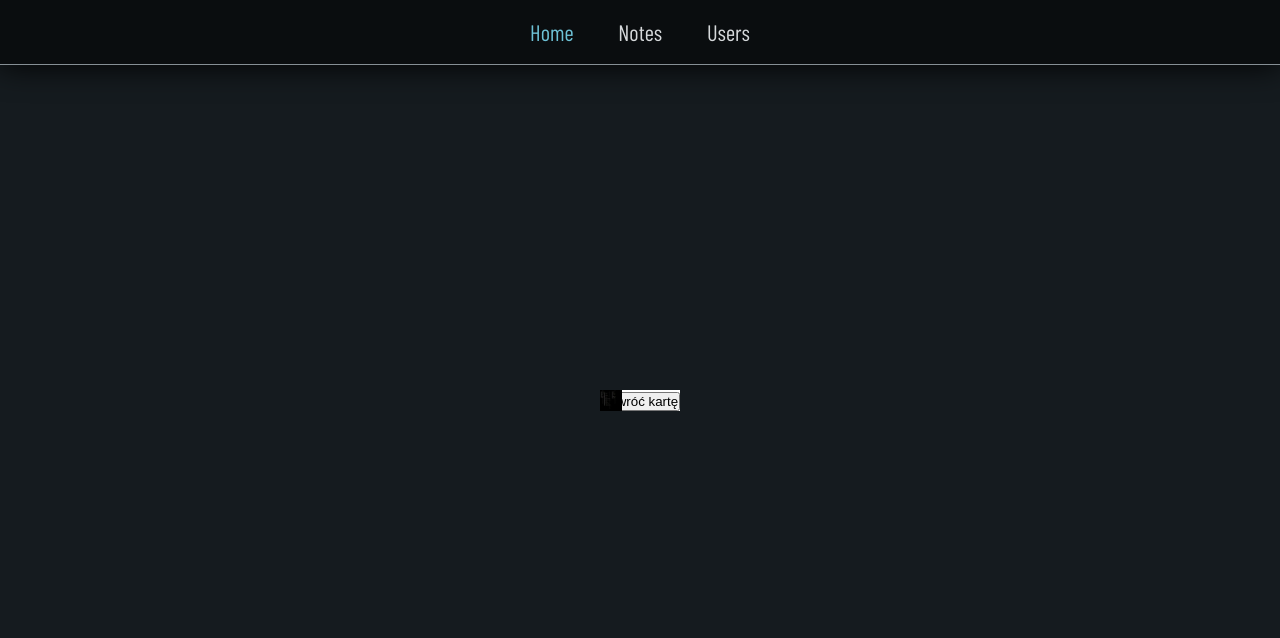
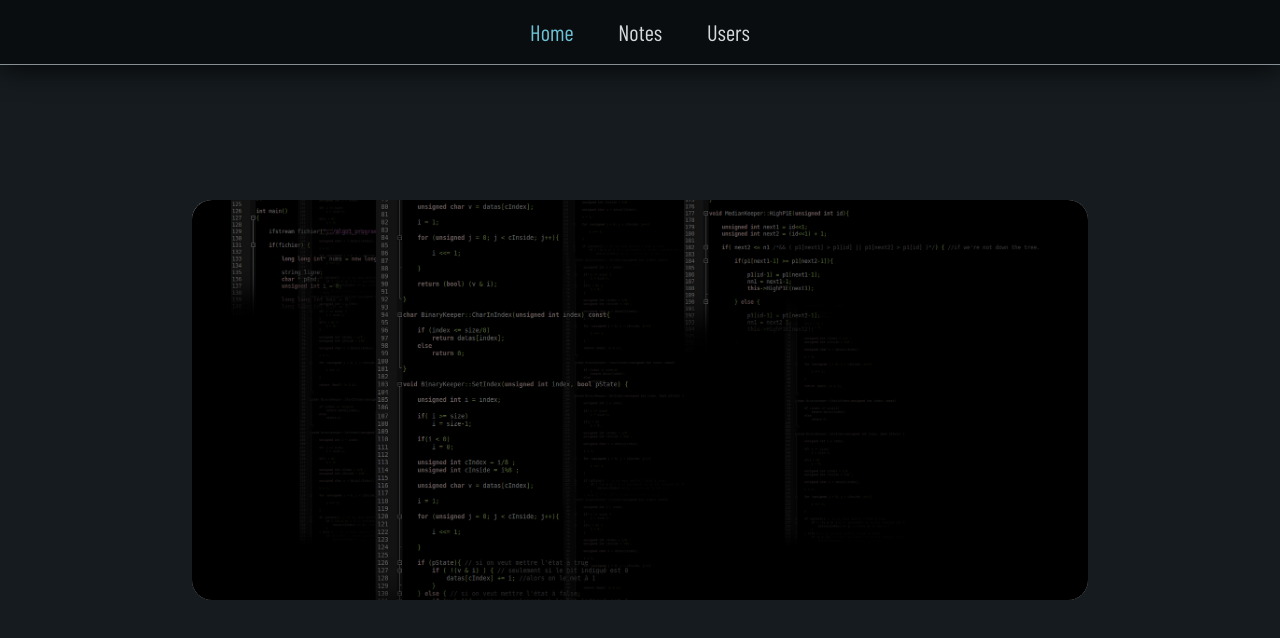
Before and after one commit to Scorpion19702022/SIMPLE_PROJECT_REACT_REDUX, a React (Vite) app: page / in a window 1280 px wide. Shown: the top 638 px of the page. Built offline with nearby package versions, Linux system fonts and the light colour scheme; a web font is replaced by a local one.

Commit message:
added styles

```diff
--- a/src/Components/Home/Styles/Home.module.css
+++ b/src/Components/Home/Styles/Home.module.css
@@ -25,12 +25,19 @@
 }
 
 .wrapper {
-	width: 90%;
-	height: 500px;
+	width: 70%;
+	height: 400px;
 	display: flex;
 	flex-direction: column;
 	justify-content: center;
 	align-items: center;
+}
+
+.box_card {
+	width: 100%;
+	height: 100%;
+	border-radius: 20px;
+	overflow: hidden;
 }
 
 .card_front {
@@ -44,9 +51,15 @@
 .img_front {
 	position: absolute;
 	top: 0;
-	right: 0;
-	left: 0;
-	bottom: 0;
+	width: 100%;
 	height: 100%;
 	object-fit: cover;
 }
+
+.shadow {
+	position: absolute;
+	top: 0;
+	width: 100%;
+	height: 100%;
+	background-color: rgba(0, 0, 0, 0.6);
+}
```
